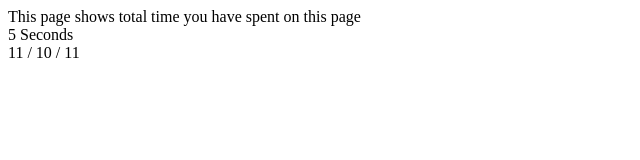
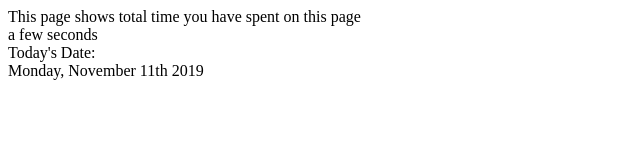
Before and after one commit to trojanh/react-config-demo, a website: page index.html in a window 1280 px wide. Shown: the whole page, without its empty margins (0-640 px from the left). Drawn offline with nearby package versions, Linux system fonts and the light colour scheme.

Commit message:
Add momentjs to format date and time

```diff
--- a/index.html
+++ b/index.html
@@ -6,7 +6,9 @@
   <body>
     <div>This page shows total time you have spent on this page</div>
     <div id="timeSpent"></div>
+    <div>Today's Date:</div>
     <div id="date"></div>
+    <script src="node_modules/moment/min/moment.min.js"></script>
     <script src="./src/index.js"></script>
     <script src="./src/showDate.js"></script>
   </body>
--- a/package.json
+++ b/package.json
@@ -15,5 +15,8 @@
   "bugs": {
     "url": "https://github.com/trojanh/react-config-demo/issues"
   },
-  "homepage": "https://github.com/trojanh/react-config-demo#readme"
+  "homepage": "https://github.com/trojanh/react-config-demo#readme",
+  "dependencies": {
+    "moment": "^2.24.0"
+  }
 }
--- a/src/index.js
+++ b/src/index.js
@@ -1,7 +1,6 @@
 const startTime = new Date();
 const updateTotalTimeSpent = () => {
-  const currentTime = new Date();
-  document.querySelector('#timeSpent').innerHTML = `${(currentTime - startTime) / 1000} Seconds`;
+  document.querySelector('#timeSpent').innerHTML = moment(startTime).fromNow(true);
 }
 
 const updateTimeSpentRecursively = () => {
--- a/src/showDate.js
+++ b/src/showDate.js
@@ -1,5 +1,4 @@
 const showDate = () => {
-  const date = new Date();
-  document.querySelector('#date').innerHTML = `${date.getDate()} / ${date.getMonth()} / ${date.getDate()}`;
+  document.querySelector('#date').innerHTML = moment().format("dddd, MMMM Do YYYY");
 }
 showDate();
```
Also changed, not shown: 1 other file.
